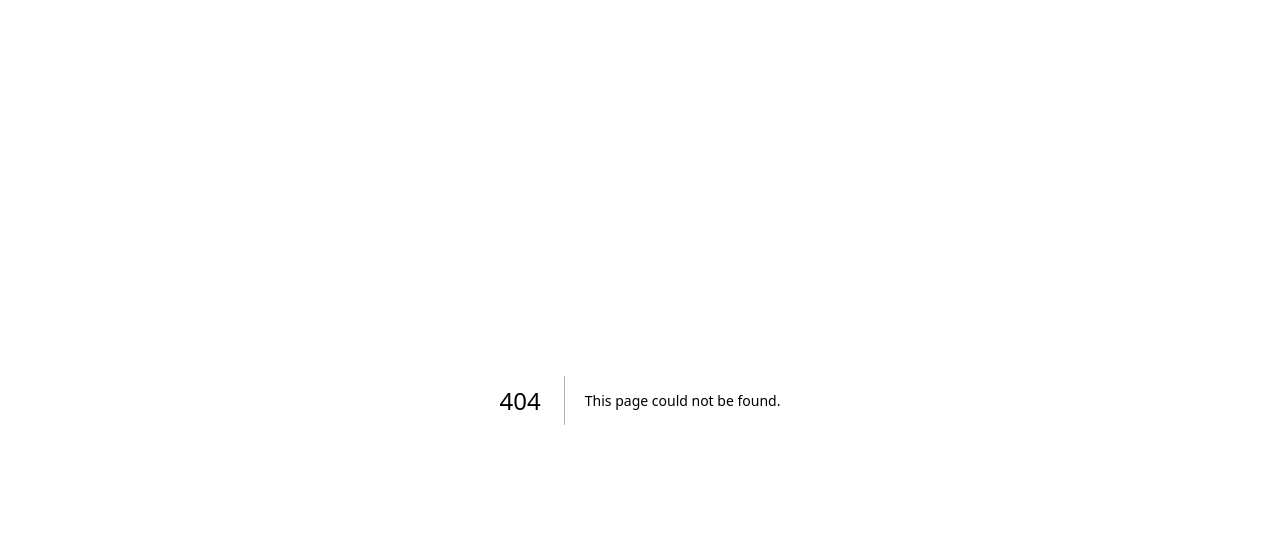
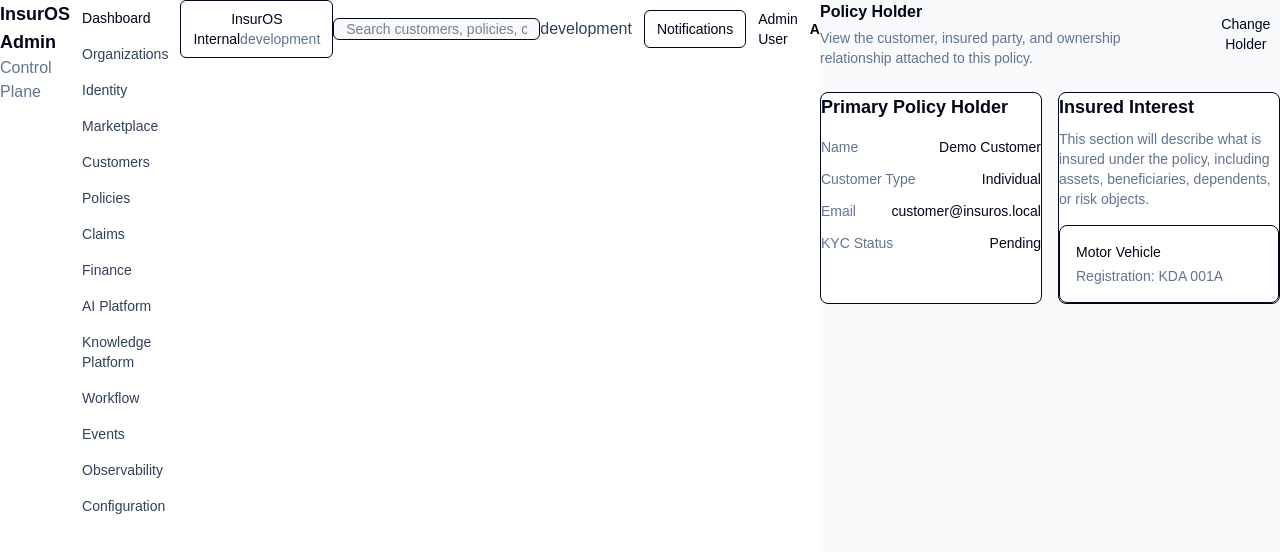
Before and after one commit to Bucrepinfo-lab/InsurOS, a Next.js app in the folder apps/admin/: page /dashboard/customers/1/policies/1/page.tsx/holder in a window 1280 px wide. Before the commit this address had no page. Shown: the top 552 px of the page. Built offline with nearby package versions, Linux system fonts and the light colour scheme; no server answers.

Commit message:
feat(policy): add policy holder slice

```diff
--- /dev/null
+++ b/apps/admin/src/app/dashboard/customers/[customerId]/policies/[policyId]/page.tsx/holder/page.tsx
@@ -0,0 +1,59 @@
+import { Badge, Button, Card, CardContent, DomainModulePage } from '@insuros/ui';
+
+export default function PolicyHolderPage() {
+  return (
+    <DomainModulePage
+      title='Policy Holder'
+      description='View the customer, insured party, and ownership relationship attached to this policy.'
+      actions={<Button>Change Holder</Button>}
+    >
+      <div className='grid gap-4 lg:grid-cols-2'>
+        <Card>
+          <CardContent>
+            <h2 className='text-lg font-semibold text-slate-950'>Primary Policy Holder</h2>
+
+            <dl className='mt-4 grid gap-3 text-sm'>
+              <div className='flex justify-between gap-4'>
+                <dt className='text-slate-500'>Name</dt>
+                <dd className='font-medium text-slate-950'>Demo Customer</dd>
+              </div>
+
+              <div className='flex justify-between gap-4'>
+                <dt className='text-slate-500'>Customer Type</dt>
+                <dd className='font-medium text-slate-950'>Individual</dd>
+              </div>
+
+              <div className='flex justify-between gap-4'>
+                <dt className='text-slate-500'>Email</dt>
+                <dd className='font-medium text-slate-950'>customer@insuros.local</dd>
+              </div>
+
+              <div className='flex justify-between gap-4'>
+                <dt className='text-slate-500'>KYC Status</dt>
+                <dd>
+                  <Badge tone='warning'>Pending</Badge>
+                </dd>
+              </div>
+            </dl>
+          </CardContent>
+        </Card>
+
+        <Card>
+          <CardContent>
+            <h2 className='text-lg font-semibold text-slate-950'>Insured Interest</h2>
+
+            <p className='mt-2 text-sm text-slate-500'>
+              This section will describe what is insured under the policy, including assets,
+              beneficiaries, dependents, or risk objects.
+            </p>
+
+            <div className='mt-4 rounded-lg border p-4'>
+              <p className='text-sm font-medium text-slate-950'>Motor Vehicle</p>
+              <p className='mt-1 text-sm text-slate-500'>Registration: KDA 001A</p>
+            </div>
+          </CardContent>
+        </Card>
+      </div>
+    </DomainModulePage>
+  );
+}
```
